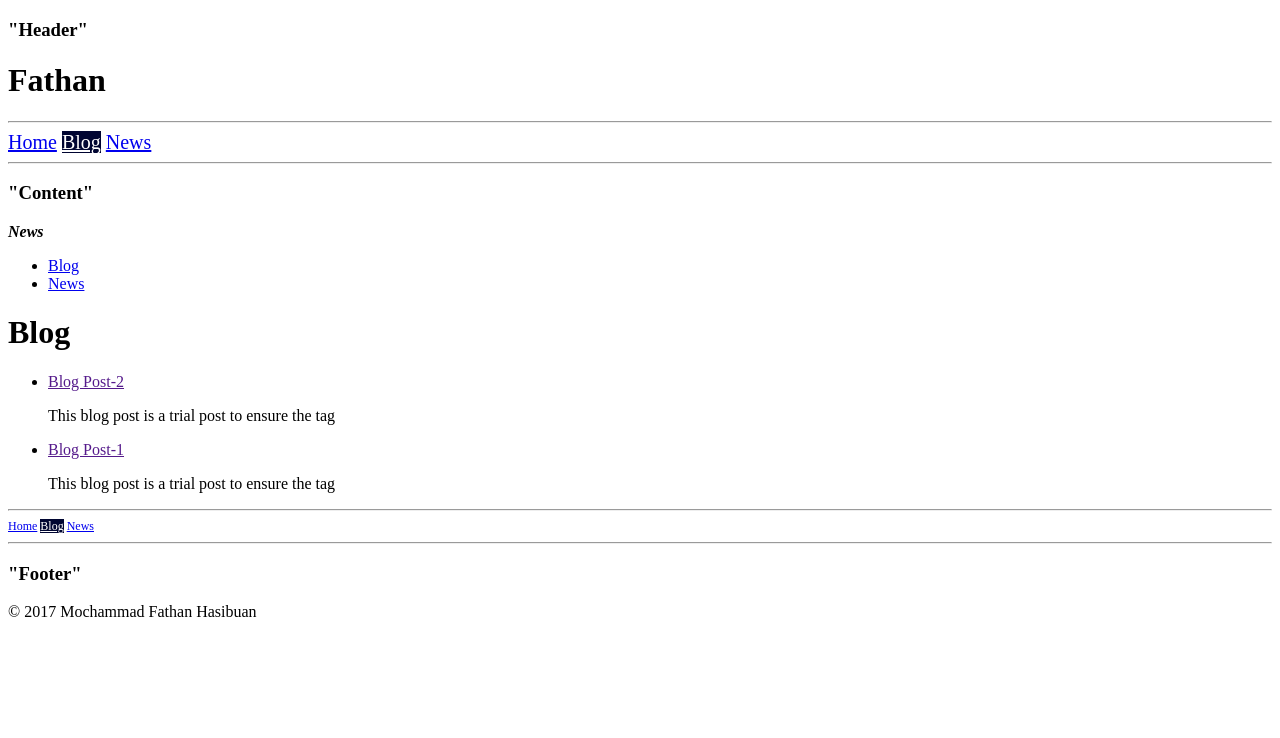
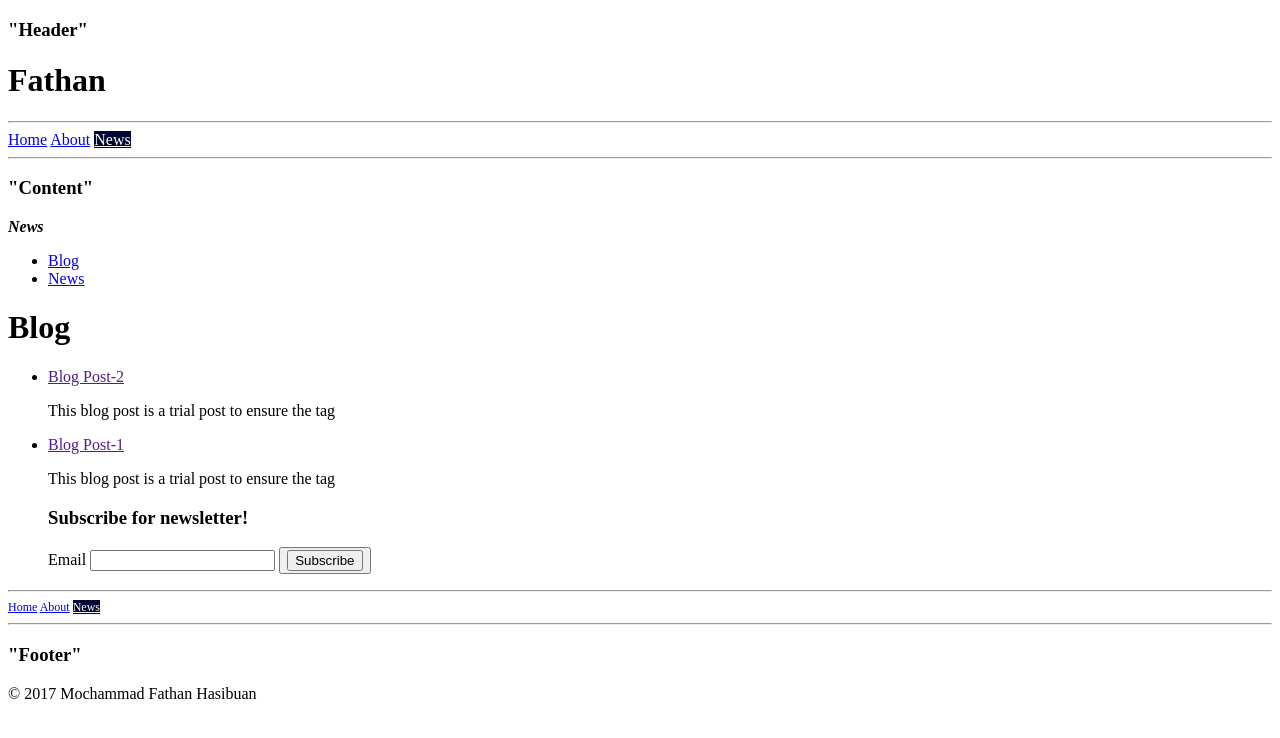
Before and after one commit to mochfathan/fathan-hasibuan, a Jekyll site: the page built from blog.html, in a window 1280 px wide. Shown: the top 738 px of the page. Built offline with Jekyll 4.4.1, drawn with Linux system fonts in a browser that asks for light colours.

Commit message:
Added newsletter, details for nav, and font size

```diff
--- a/_config.yml
+++ b/_config.yml
@@ -2,12 +2,10 @@
 title: Mochammad Fathan Hasibuan
 email: mochfathanhasibuan@gmail.com
 baseurl: /fathan-hasibuan
-
 facebook_username: Mochammad Fathan Hasibuan
 twitter_username: mochfathan_
 github_username:  mochfathan
 instagram_username: mochfathan_
-
 exclude: ['README.md']
 markdown: kramdown
 port: 9000
--- a/_includes/nav.html
+++ b/_includes/nav.html
@@ -2,8 +2,8 @@
 <nav>
   <div class="nav {{include.navclass}}">
     <a href="{{site.baseurl}}/index.html" class="{% if page.url == '/index.html' %}current{% endif %}">Home</a>
-    <a href="{{site.baseurl}}/blog.html" class="{% if page.url == '/blog.html' %}current{% endif %}">Blog</a>
-    <a href="{{site.baseurl}}/news.html" class="{% if page.url == '/news.html' %}current{% endif %}">News</a>
+    <a href="{{site.baseurl}}/about.html" class="{% if page.url == '/about.html' %}current{% endif %}">About</a>
+    <a href="{{site.baseurl}}/news.html" class="{% if page.url contains 'news' or page.url contains 'blog' %}current{% endif %}">News</a>
   </div>
 </nav>
 <hr>
--- /dev/null
+++ b/_includes/newsletter.html
@@ -0,0 +1,10 @@
+<div class="newsletter spacing">
+  <form>
+    <div class="form-group col-sm-3 col-sm-9">
+      <h3>Subscribe for newsletter!</h3>
+      <label for="email">Email</label>
+      <input class="form-control" type="email" value="" id="email">
+      <button type="button" name="button"><input type="submit" name="submit" value="Subscribe"></button>
+    </div>
+  </form>
+</div>
--- a/blog.html
+++ b/blog.html
@@ -10,4 +10,5 @@
       <p>{{news.meta}}</p>
     </li>
   {% endfor %}
+  {% include newsletter.html %}
 </ul>
--- a/css/style.css
+++ b/css/style.css
@@ -12,7 +12,7 @@ html {
 
 
 .nav-top  {
-  font-size: 1.25rem;
+  font-size: 1rem;
 }
 
 .nav-bottom  {
--- a/news.html
+++ b/news.html
@@ -10,4 +10,5 @@
       <p>{{news.meta}}</p>
     </li>
   {% endfor %}
+  {% include newsletter.html %}
 </ul>
```
Also changed, not shown: about.html (added, +35 -0 lines).
